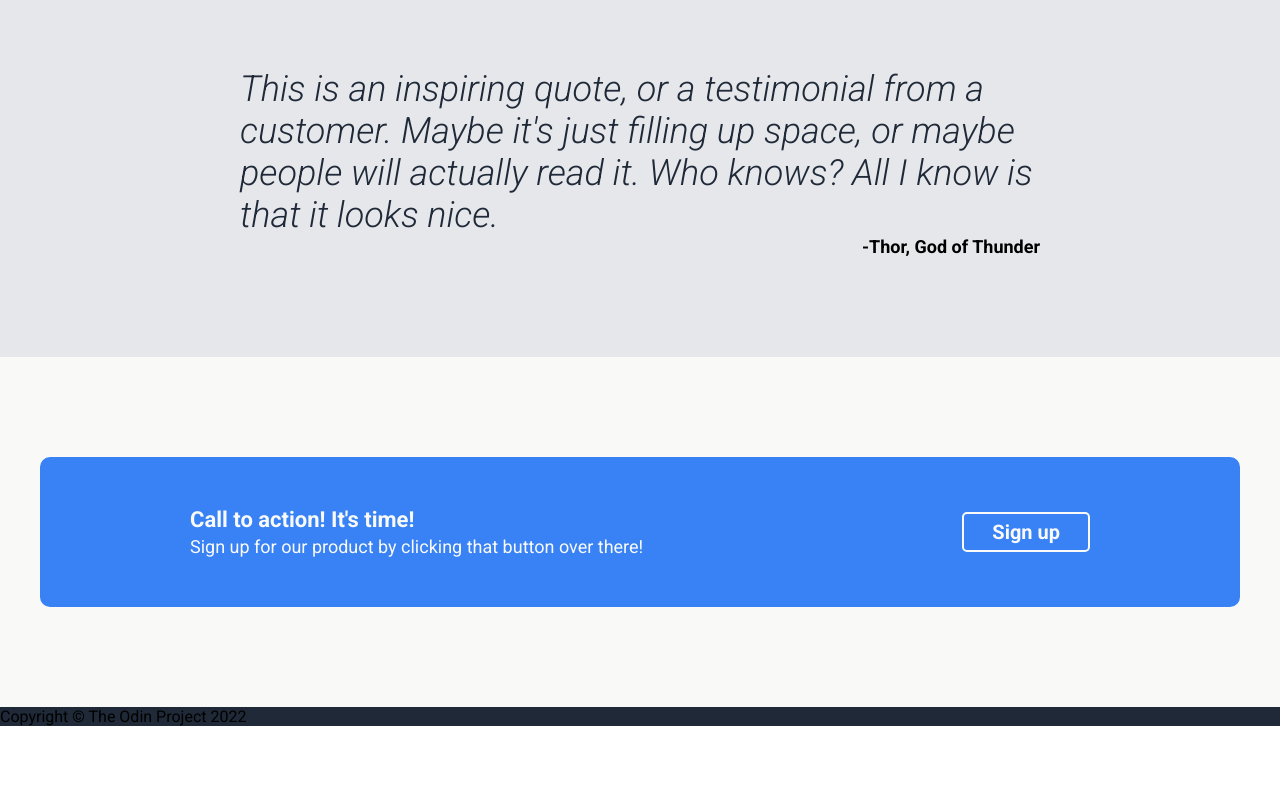
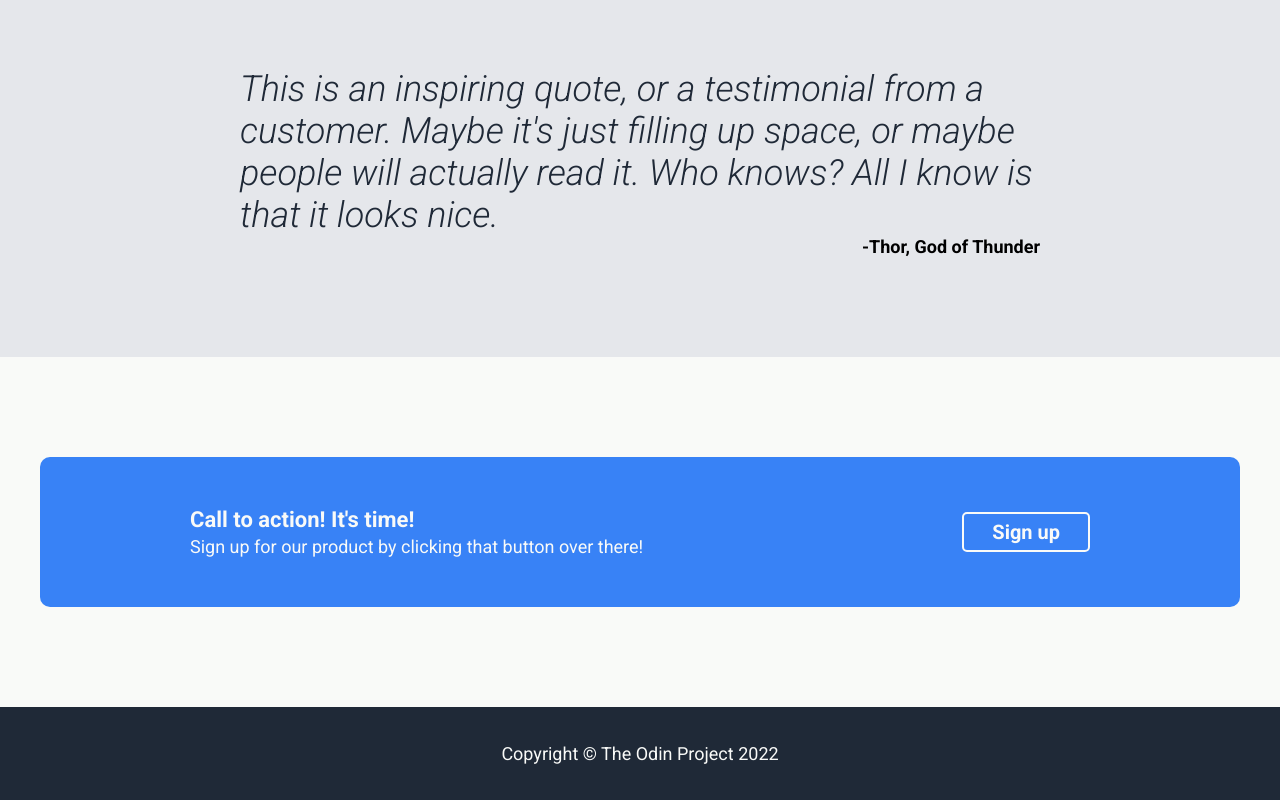
Before and after one commit to connorbelding/landing-page, a plain HTML site: page index.html in a window 1280 px wide. Shown: the part 1053-1853 px from the top of the page. Before the commit the page ends 1779 px from the top, so only its background shows below. Drawn offline with Linux system fonts and the light colour scheme.

Commit message:
Added styles for footer, updated README with post-completion thoughts

```diff
--- a/styles.css
+++ b/styles.css
@@ -1,4 +1,5 @@
 @import url("https://fonts.googleapis.com/css2?family=Roboto:ital,wght@0,400;0,700;1,300&display=swap");
+
 * {
     margin: 0;
     padding: 0;
@@ -221,6 +222,11 @@ nav ul li a {
     border-radius: 5px;
 }
 
+
 footer {
     background: var(--dark-blue);
+    padding: 36px 0;
+    text-align: center;
+    font-size: 18px;
+    color: var(--white);
 }
```
Also changed, not shown: 1 other file. Lines whose indentation alone changed are shown as unchanged.
